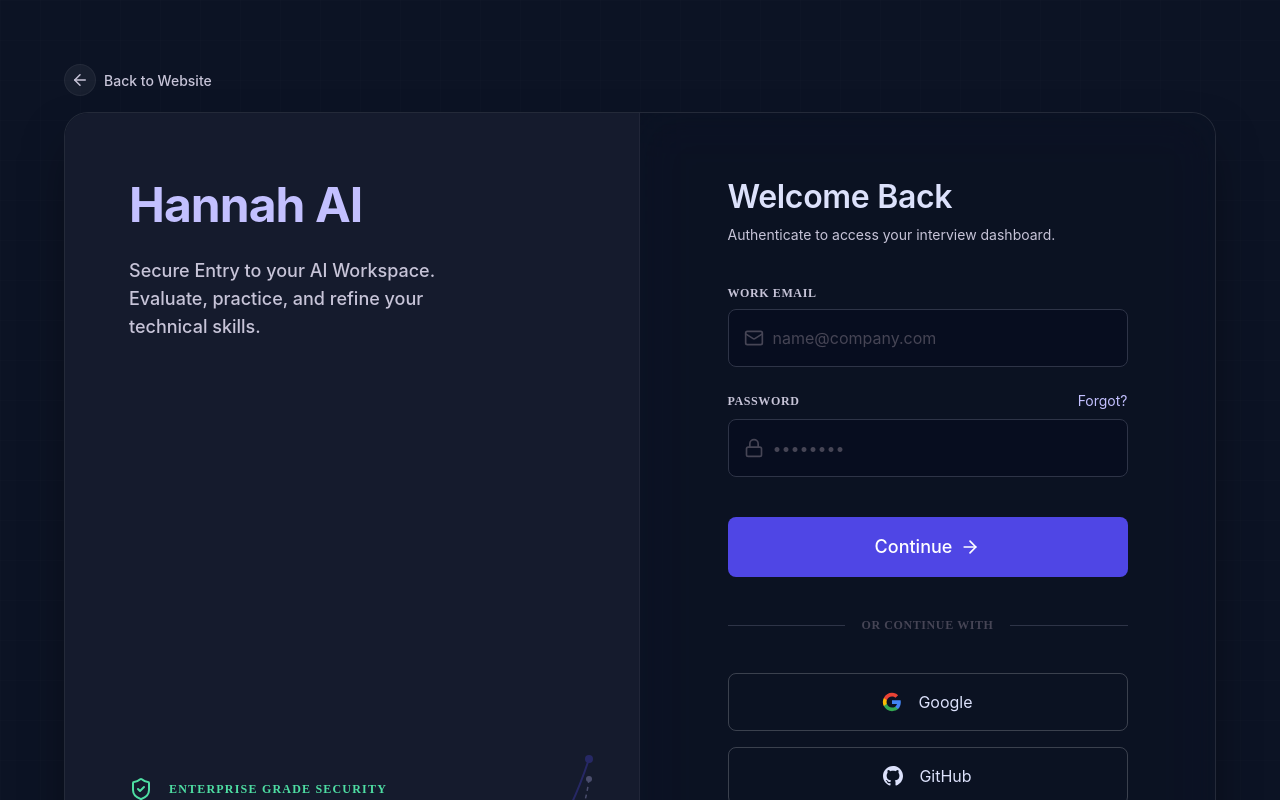
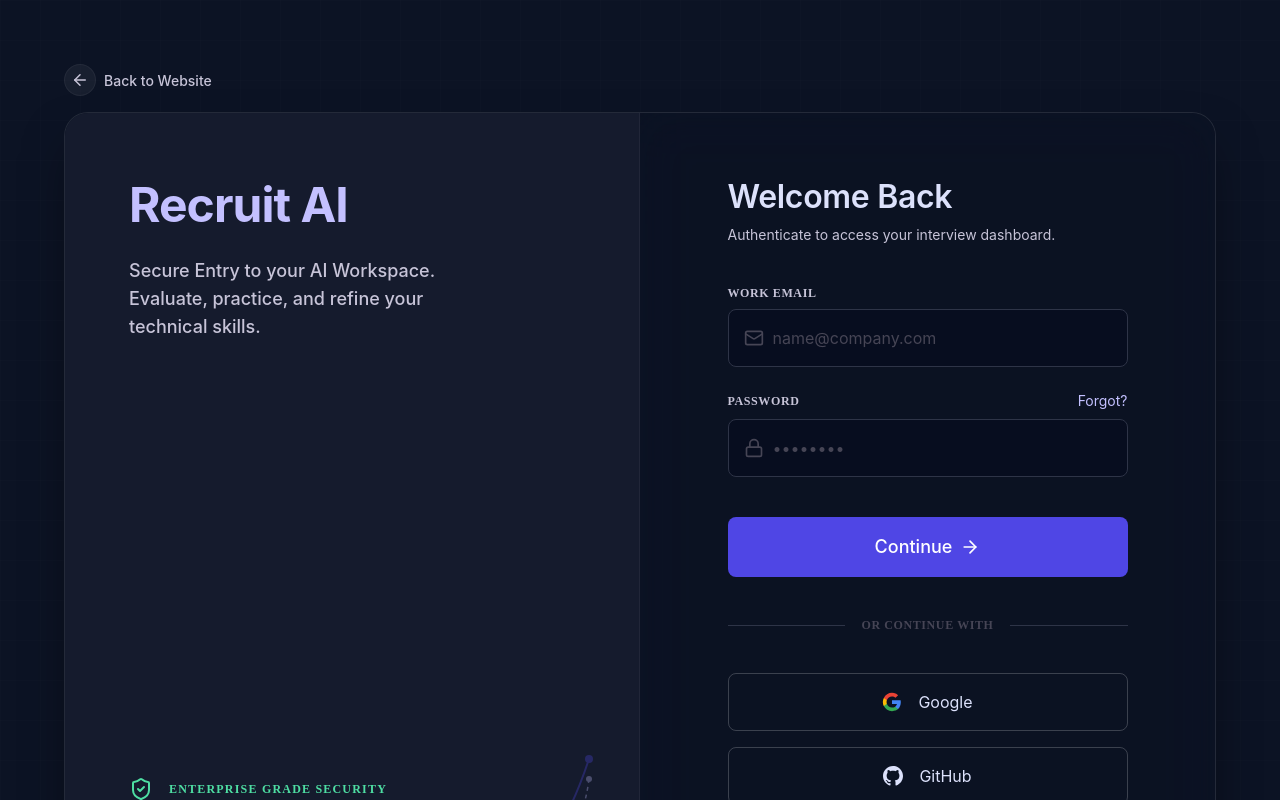
Before and after one commit to thakurraaghav/ai-interview-frontend, a React (Vite) app: page /auth in a window 1280 px wide. Both pictures are taken after a click on the button "SIGN IN". Shown: the top 800 px of the page. Built offline with nearby package versions, Linux system fonts and the light colour scheme; no server answers.

Commit message:
Update AuthView.tsx

```diff
--- a/src/views/AuthView.tsx
+++ b/src/views/AuthView.tsx
@@ -90,7 +90,7 @@
           <div className="absolute top-[-20%] left-[-20%] w-[150%] h-[150%] bg-[radial-gradient(ellipse_at_center,_var(--tw-gradient-stops))] from-[#c3c0ff]/10 to-transparent opacity-50 blur-[100px]"></div>
 
           <div className="relative z-10">
-            <div className="font-['Inter'] text-[48px] leading-[56px] tracking-[-0.02em] font-bold text-[#c3c0ff] mb-[24px]">Hannah AI</div>
+            <div className="font-['Inter'] text-[48px] leading-[56px] tracking-[-0.02em] font-bold text-[#c3c0ff] mb-[24px]">Recruit AI</div>
             <p className="font-['Inter'] text-[18px] leading-[28px] font-medium text-[#c7c4d8] max-w-[80%]">Secure Entry to your AI Workspace. Evaluate, practice, and refine your technical skills.</p>
           </div>
 
```
